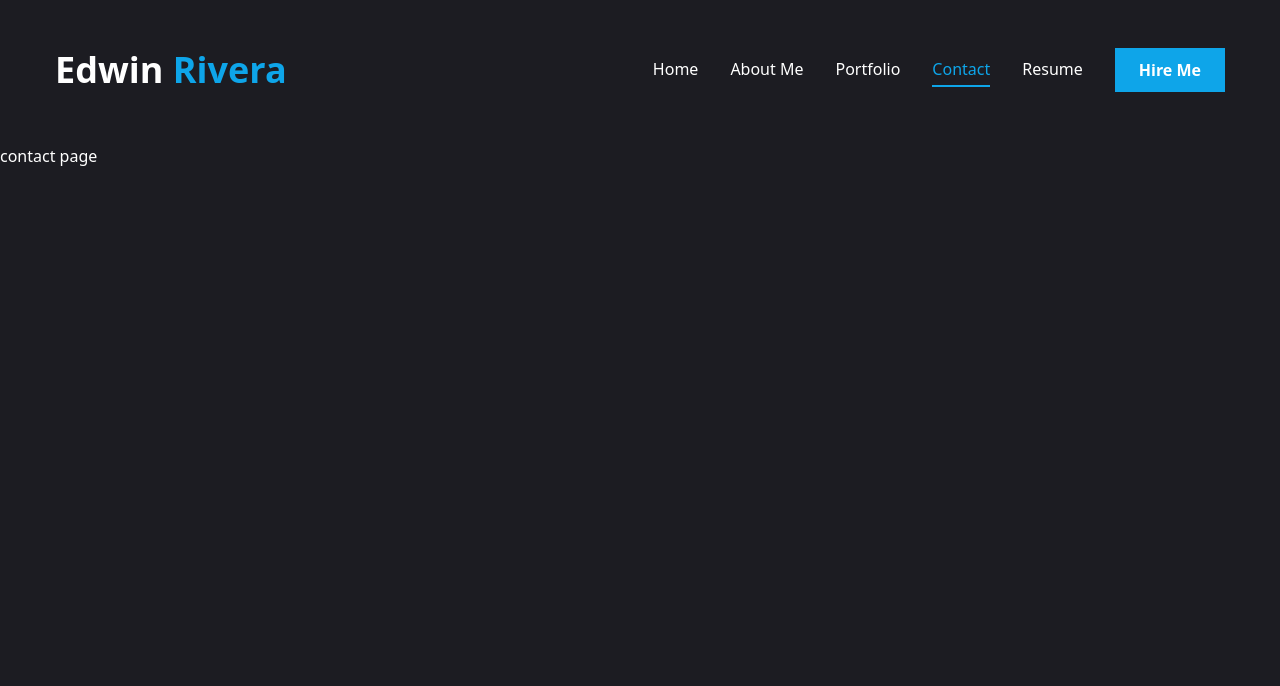
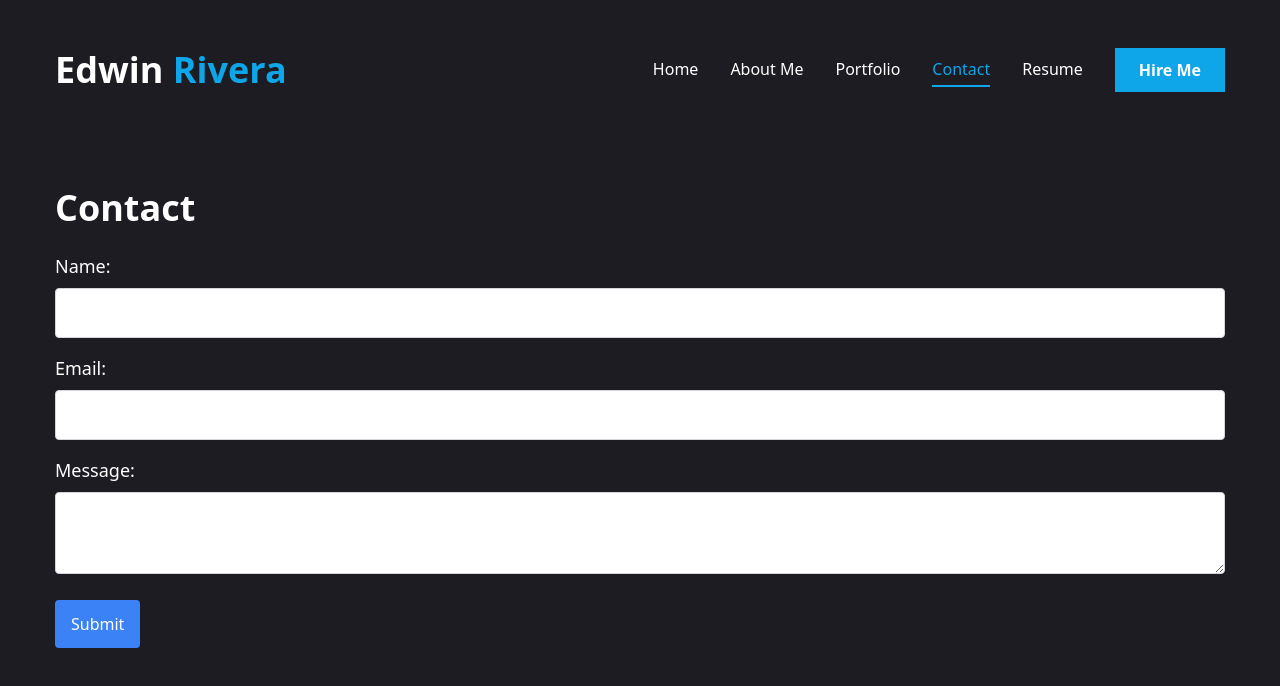
Before and after one commit to EdRivera016/ER-DEV-PORTFOLIO, a Next.js app in the folder react-portfolio/: page /contact in a window 1280 px wide. Shown: the top 686 px of the page. Built offline with nearby package versions, Linux system fonts and the light colour scheme.

Commit message:
did the other sections in navbar now i have to style them

```diff
--- a/react-portfolio/app/aboutme/page.jsx
+++ b/react-portfolio/app/aboutme/page.jsx
@@ -1,7 +1,26 @@
-import React from 'react'
+// app/aboutme/page.jsx
+import React from 'react';
 
-const Aboutme = () => {
-  return <div>About Me Page</div>
+const AboutMe = () => {
+  return (
+    <section className="about-me-section py-12">
+      <div className="container mx-auto">
+        <h1 className="text-4xl font-semibold mb-6">About Me</h1>
+        <p className="text-lg mb-4">
+          Hi, I'm Edwin Rivera, a Jr Full Stack Engineer passionate about creating seamless digital experiences.
+          With a proficiency in multiple programming languages and technologies, I am looking to grow in the industry.
+        </p>
+        <ul className="info-list">
+          <li><strong>Name:</strong> Edwin Rivera</li>
+          <li><strong>Phone:</strong> (813)-454-4235</li>
+          <li><strong>Experience:</strong> 6+ Months</li>
+          <li><strong>Nationality:</strong> Puerto Rican</li>
+          <li><strong>Email:</strong> edwinrivera016@outlook.com</li>
+          <li><strong>Languages:</strong> English, Spanish</li>
+        </ul>
+      </div>
+    </section>
+  );
 }
 
-export default Aboutme;
+export default AboutMe;
--- a/react-portfolio/app/contact/page.jsx
+++ b/react-portfolio/app/contact/page.jsx
@@ -1,5 +1,73 @@
+"use client"
+
+// app/contact/page.jsx
+import React, { useState } from 'react';
+
 const Contact = () => {
-  return <div>contact page</div>
+  const [formData, setFormData] = useState({
+    name: '',
+    email: '',
+    message: ''
+  });
+
+  const handleChange = (e) => {
+    setFormData({
+      ...formData,
+      [e.target.name]: e.target.value
+    });
+  };
+
+  const handleSubmit = (e) => {
+    e.preventDefault();
+    // Handle form submission (e.g., send data to your backend or an email service)
+    console.log('Form submitted:', formData);
+  };
+
+  return (
+    <section className="contact-section py-12">
+      <div className="container mx-auto">
+        <h1 className="text-4xl font-semibold mb-6">Contact</h1>
+        <form onSubmit={handleSubmit} className="contact-form">
+          <div className="mb-4">
+            <label className="block text-lg mb-2" htmlFor="name">Name:</label>
+            <input
+              type="text"
+              id="name"
+              name="name"
+              value={formData.name}
+              onChange={handleChange}
+              className="w-full p-2 border border-gray-300 rounded"
+              required
+            />
+          </div>
+          <div className="mb-4">
+            <label className="block text-lg mb-2" htmlFor="email">Email:</label>
+            <input
+              type="email"
+              id="email"
+              name="email"
+              value={formData.email}
+              onChange={handleChange}
+              className="w-full p-2 border border-gray-300 rounded"
+              required
+            />
+          </div>
+          <div className="mb-4">
+            <label className="block text-lg mb-2" htmlFor="message">Message:</label>
+            <textarea
+              id="message"
+              name="message"
+              value={formData.message}
+              onChange={handleChange}
+              className="w-full p-2 border border-gray-300 rounded"
+              required
+            ></textarea>
+          </div>
+          <button type="submit" className="bg-blue-500 text-white py-2 px-4 rounded">Submit</button>
+        </form>
+      </div>
+    </section>
+  );
 }
 
-export default Contact
+export default Contact;
--- a/react-portfolio/app/globals.css
+++ b/react-portfolio/app/globals.css
@@ -15,4 +15,23 @@
   .h3 {
     @apply text-[20px] xl:text-[24px] leading-[1.1] font-semibold;
   }
+  .about-me-section, .portfolio-section, .contact-section {
+    @apply py-12;
+  }
+
+  .projects-grid {
+    @apply grid grid-cols-1 md:grid-cols-2 gap-6;
+  }
+
+  .project-card {
+    @apply bg-gray-800 p-6 rounded-lg shadow-md;
+  }
+
+  .contact-form input, .contact-form textarea {
+    @apply w-full p-2 border border-gray-300 rounded;
+  }
+
+  .contact-form button {
+    @apply bg-blue-500 text-white py-2 px-4 rounded;
+  }
 }
--- a/react-portfolio/app/portfolio/page.jsx
+++ b/react-portfolio/app/portfolio/page.jsx
@@ -1,4 +1,36 @@
+// app/portfolio/page.jsx
+import React from 'react';
+
+const projects = [
+  {
+    title: "Project 1",
+    description: "Description of project 1.",
+    link: "https://github.com/username/project1"
+  },
+  {
+    title: "Project 2",
+    description: "Description of project 2.",
+    link: "https://github.com/username/project2"
+  }
+];
+
 const Portfolio = () => {
-  return <div>portfolio page</div>
+  return (
+    <section className="portfolio-section py-12">
+      <div className="container mx-auto">
+        <h1 className="text-4xl font-semibold mb-6">Portfolio</h1>
+        <div className="projects-grid">
+          {projects.map((project, index) => (
+            <div key={index} className="project-card mb-6">
+              <h2 className="text-2xl font-semibold">{project.title}</h2>
+              <p className="text-lg mb-2">{project.description}</p>
+              <a href={project.link} target="_blank" rel="noopener noreferrer" className="text-blue-500">View Project</a>
+            </div>
+          ))}
+        </div>
+      </div>
+    </section>
+  );
 }
-export default Portfolio
+
+export default Portfolio;
--- a/react-portfolio/app/resume/page.jsx
+++ b/react-portfolio/app/resume/page.jsx
@@ -7,38 +7,38 @@ import {
   FaReact,
   FaFigma,
   FaNodeJs,
+  FaBootstrap,
+  FaDatabase,
+  FaNetworkWired,
 } from "react-icons/fa";
-import { SiTailwindcss, SiNextdotjs } from "react-icons/si";
+import {
+  SiTailwindcss,
+  SiNextdotjs,
+  SiExpress,
+  SiMongodb,
+  SiGraphql,
+} from "react-icons/si";
+
+import { Tabs, TabsContent, TabsList, TabsTrigger } from "@/components/ui/tabs";
+import { ScrollArea } from "@/components/ui/scroll-area";
+import { motion } from "framer-motion";
+import {
+  Tooltip,
+  TooltipContent,
+  TooltipProvider,
+  TooltipTrigger,
+} from "@/components/ui/tooltip";
 
 const about = {
   title: "About me",
-  description:
-    "Jr Full Stack Engineer looking to grow in the industry with the latest languages and technologies.",
+  description: "Jr Full Stack Engineer looking to grow in the industry with the latest languages and technologies.",
   info: [
-    {
-      fieldName: "Name",
-      fieldValue: "Edwin Rivera",
-    },
-    {
-      fieldName: "Phone",
-      fieldValue: "(813)-454-4235",
-    },
-    {
-      fieldName: "Experience",
-      fieldValue: "6+ Months",
-    },
-    {
-      fieldName: "Nationality",
-      fieldValue: "Puerto Rican",
-    },
-    {
-      fieldName: "Email",
-      fieldValue: "edwinrivera016@outlook.com",
-    },
-    {
-      fieldName: "Languages",
-      fieldValue: "English, Spanish",
-    },
+    { fieldName: "Name", fieldValue: "Edwin Rivera" },
+    { fieldName: "Phone", fieldValue: "(813)-454-4235" },
+    { fieldName: "Experience", fieldValue: "6+ Months" },
+    { fieldName: "Nationality", fieldValue: "Puerto Rican" },
+    { fieldName: "Email", fieldValue: "edwinrivera016@outlook.com" },
+    { fieldName: "Languages", fieldValue: "English, Spanish" },
   ],
 };
 
@@ -46,11 +46,7 @@ const education = {
   title: "Education",
   description: "UCF Coding Bootcamp",
   items: [
-    {
-      institution: "UCF",
-      degree: "Full Stack Web Developer Bootcamp",
-      duration: "2024",
-    },
+    { institution: "UCF", degree: "Full Stack Web Developer Bootcamp", duration: "2024" },
   ],
 };
 
@@ -69,9 +65,8 @@ const skills = {
         { icon: <SiNextdotjs />, name: "Next.js" },
         { icon: <SiTailwindcss />, name: "Tailwind CSS" },
         { icon: <FaFigma />, name: "Figma" },
-        { icon: <FaNodeJs />, name: "Bootstrap" },
-        { icon: <FaNodeJs />, name: "Responsive Design" },
-        { icon: <FaNodeJs />, name: "jQuery" },
+        { icon: <FaBootstrap />, name: "Bootstrap" },
+        { icon: <FaNetworkWired />, name: "Responsive Design" },
       ],
     },
     backend: {
@@ -79,48 +74,37 @@ const skills = {
       description: "Technologies for backend development",
       skillList: [
         { icon: <FaNodeJs />, name: "Node.js" },
-        { icon: <FaNodeJs />, name: "Express.js" },
-        { icon: <FaNodeJs />, name: "MySQL with Sequelize" },
-        { icon: <FaNodeJs />, name: "MongoDB with Mongoose" },
+        { icon: <SiExpress />, name: "Express.js" },
+        { icon: <FaDatabase />, name: "MySQL with Sequelize" },
+        { icon: <SiMongodb />, name: "MongoDB with Mongoose" },
       ],
     },
     middleware: {
       title: "Middleware & APIs",
       description: "Middleware and API technologies",
       skillList: [
-        { icon: <FaNodeJs />, name: "REST API" },
-        { icon: <FaNodeJs />, name: "GraphQL" },
+        { icon: <FaNetworkWired />, name: "REST API" },
+        { icon: <SiGraphql />, name: "GraphQL" },
       ],
     },
   },
 };
 
-import { Tabs, TabsContent, TabsList, TabsTrigger } from "@/components/ui/tabs";
-import { ScrollArea } from "@/components/ui/scroll-area";
-import { motion } from "framer-motion";
-
 const Resume = () => {
   return (
     <motion.div
       initial={{ opacity: 0 }}
-      animate={{
-        opacity: 1,
-        transition: { delay: 2.4, duration: 0.4, ease: "easeIn" },
-      }}
+      animate={{ opacity: 1, transition: { delay: 2.4, duration: 0.4, ease: "easeIn" } }}
       className="min-h-[80vh] flex items-center justify-center py-12 xl:py-0"
     >
       <div className="container mx-auto">
-        <Tabs
-          defaultValue="experience"
-          className="flex flex-col xl:flex-row gap-[60px]"
-        >
+        <Tabs defaultValue="education" className="flex flex-col xl:flex-row gap-[60px]">
           <TabsList className="flex flex-col w-full max-w-[380px] mx-auto xl:mx-0 gap-6">
             <TabsTrigger value="education">Education</TabsTrigger>
-            <TabsTrigger value="skills">Skills</TabsTrigger> {/* Fixed typo here */}
+            <TabsTrigger value="skills">Skills</TabsTrigger>
           </TabsList>
 
           <div className="min-h-[70vh] w-full">
-            {/* education */}
             <TabsContent value="education" className="w-full">
               <div className="flex flex-col gap-[30px] text-center xl:text-left">
                 <h3 className="text-4xl font-bold">{education.title}</h3>
@@ -139,7 +123,6 @@ const Resume = () => {
                           {item.degree}
                         </h3>
                         <div className="flex items-center gap-3">
-                          {/* dot */}
                           <span className="w-[6px] h-[6px] rounded-full bg-accent"></span>
                           <p className="text-white/60">{item.institution}</p>
                         </div>
@@ -149,7 +132,7 @@ const Resume = () => {
                 </ScrollArea>
               </div>
             </TabsContent>
-            {/* skills */}
+
             <TabsContent value="skills" className="w-full h-full">
               <div className="flex flex-col gap-[30px]">
                 <div className="flex flex-col gap-[30px] text-center xl:text-left">
@@ -162,13 +145,24 @@ const Resume = () => {
                   <div key={catIndex} className="category">
                     <h4 className="text-3xl font-semibold">{category.title}</h4>
                     <p className="text-white/60">{category.description}</p>
-                    <ul className="grid grid-cols-2 sm:grid-cols-3 md:grid-cols-4 xl:gap-[30px]">
+                    <ul className="grid grid-cols-2 sm:grid-cols-3 md:grid-cols-4 gap-4 xl:gap-[30px]">
                       {category.skillList.map((skill, skillIndex) => (
                         <li
                           key={skillIndex}
                           className="flex items-center gap-2"
                         >
-                          {skill.icon} {skill.name}
+                          <TooltipProvider delayDuration={100}>
+                            <Tooltip>
+                              <TooltipTrigger className="w-full h-[150px] bg-[#232329] rounded-xl flex justify-center items-center group">
+                                <div className="text-6xl group-hover:text-accent transition-all duration-300">
+                                  {skill.icon}
+                                </div>
+                              </TooltipTrigger>
+                              <TooltipContent>
+                                <p className="capitalize">{skill.name}</p>
+                              </TooltipContent>
+                            </Tooltip>
+                          </TooltipProvider>
                         </li>
                       ))}
                     </ul>
```
